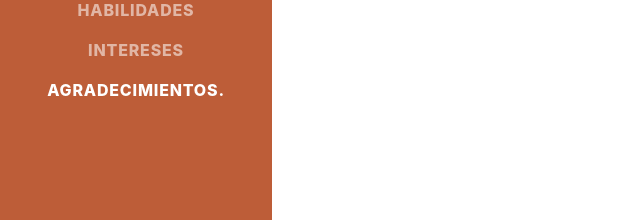
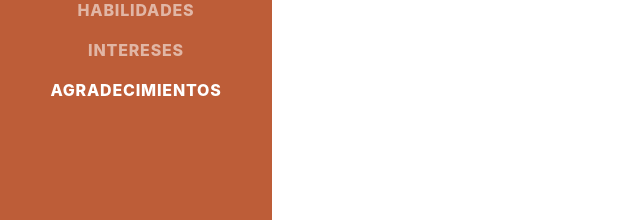
Before and after one commit to esscudo/CVRiosNelsonAbraham, a plain HTML site: page index.html in a window 1280 px wide. Shown: the part 502-722 px from the top of the page, 0-640 px from the left. Drawn offline with nearby package versions, Linux system fonts and the light colour scheme; a web font is replaced by a local one.

Commit message:
Update index.html

```diff
--- a/index.html
+++ b/index.html
@@ -30,7 +30,7 @@
                     <li class="nav-item"><a class="nav-link js-scroll-trigger" href="#education">Educación</a></li>
                     <li class="nav-item"><a class="nav-link js-scroll-trigger" href="#skills">habilidades</a></li>
                     <li class="nav-item"><a class="nav-link js-scroll-trigger" href="#interests">intereses</a></li>
-                    <li class="nav-item"><a class="nav-link js-scroll-trigger" href="#awards">agradecimientos.</a></li>
+                    <li class="nav-item"><a class="nav-link js-scroll-trigger" href="#awards">agradecimientos</a></li>
                 </ul>
             </div>
         </nav>
```
